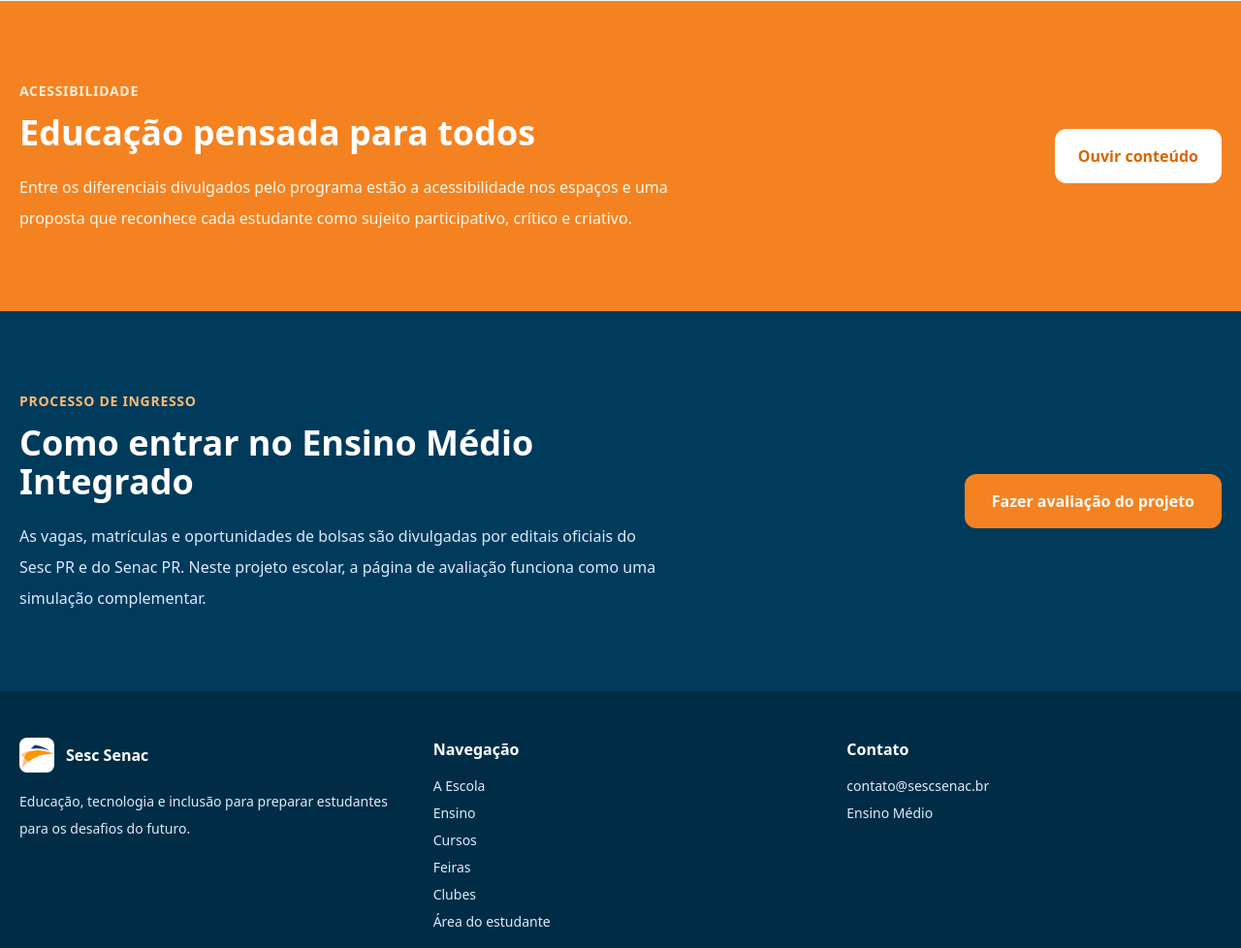
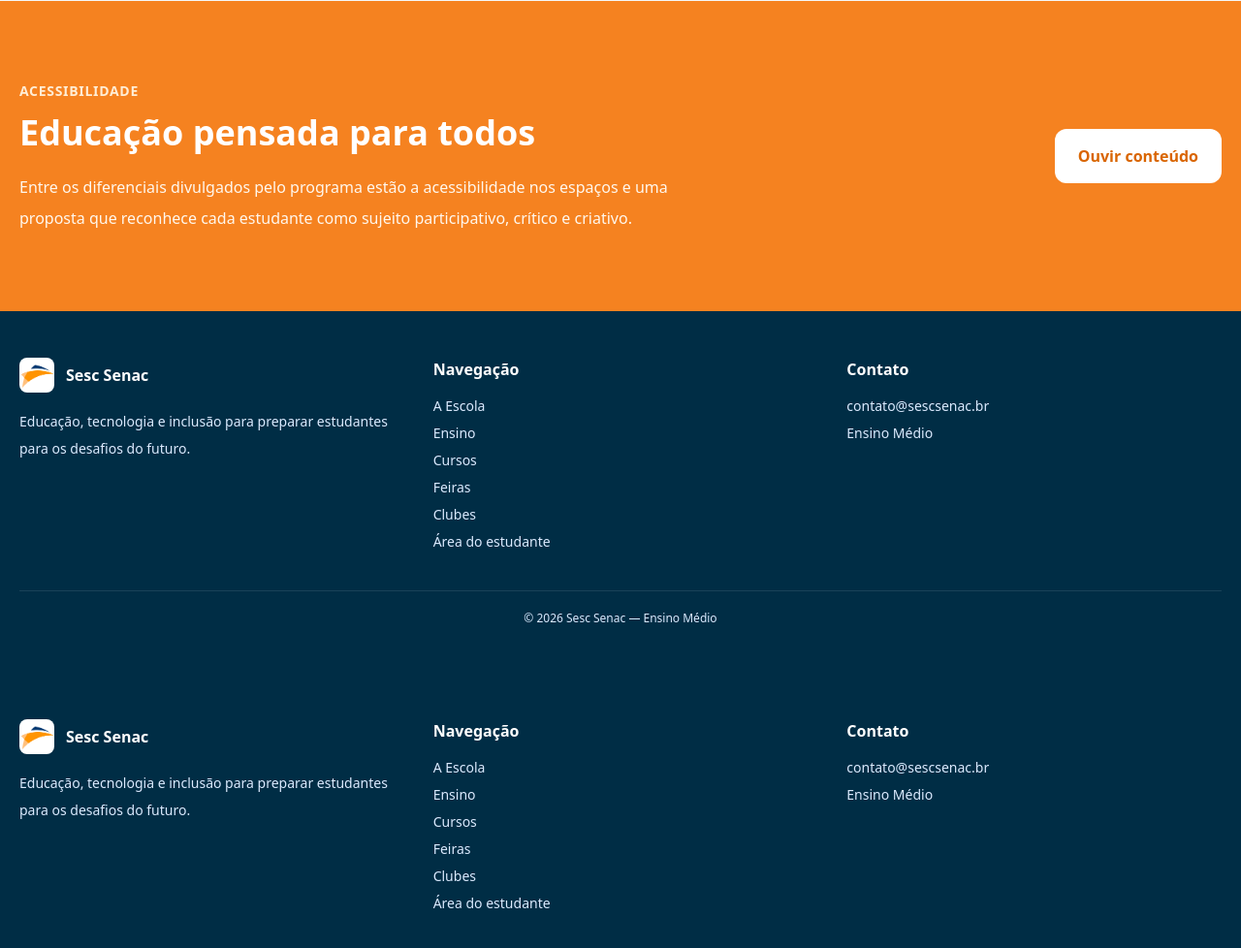
Before and after one commit to aemykaule/admmv, a PHP site: page / in a window 1280 px wide. Shown: the part 5522-6500 px from the top of the page at 97% size. Run offline with PHP 8.4, Linux system fonts and the light colour scheme; some libraries are stand-ins or nearby versions.

Commit message:
Merge branch 'main' of https://github.com/aemykaule/admmv into mari

```diff
--- a/includes/header.php
+++ b/includes/header.php
@@ -71,14 +71,7 @@
 
                 </a>
 
-                <a
-                    href="prova.php"
-                    class="rounded-lg bg-laranja px-5 py-2.5 text-sm font-bold text-white transition hover:bg-laranjaEscuro">
 
-                    Fazer Avaliação
-
-                    </svg>
-                </a>
 
             </div>
 
--- a/index.php
+++ b/index.php
@@ -489,35 +489,6 @@
         </div>
     </section>
 
-    <!-- ingresso -->
-    <section id="ingresso" class="bg-azul px-5 py-20 text-white">
-
-        <div class="mx-auto flex max-w-7xl flex-col items-center justify-between gap-8 md:flex-row">
-
-            <div class="max-w-2xl">
-                <span class="text-sm font-bold uppercase tracking-wider text-orange-300">
-                    Processo de ingresso
-                </span>
-
-                <h2 class="mt-3 text-4xl font-black">
-                    Como entrar no Ensino Médio Integrado
-                </h2>
-
-                <p class="mt-5 leading-8 text-blue-100">
-                    As vagas, matrículas e oportunidades de bolsas são divulgadas por editais oficiais
-                    do Sesc PR e do Senac PR. Neste projeto escolar, a página de avaliação funciona como
-                    uma simulação complementar.
-                </p>
-            </div>
-
-            <a
-                href="prova.php"
-                class="shrink-0 rounded-xl bg-laranja px-7 py-4 font-bold transition hover:bg-laranjaEscuro">
-                Fazer avaliação do projeto
-            </a>
-
-        </div>
-    </section>
 
     <?php include './includes/footer.php'; ?>
 
```
